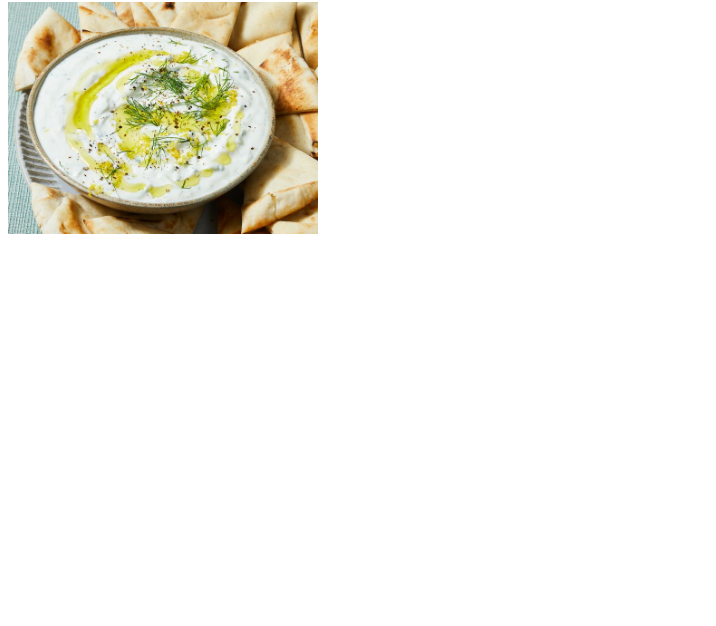
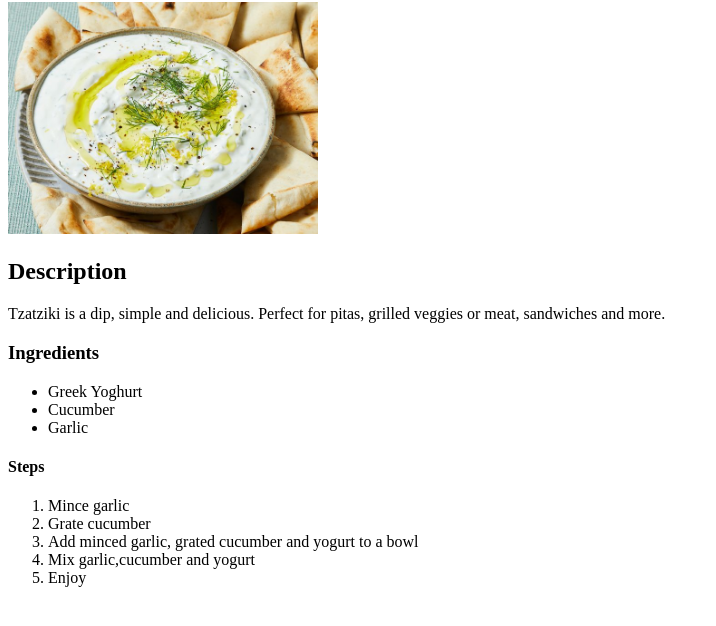
Before and after one commit to CowardlyDog101/odin-recipes, a plain HTML site: page recipes/tzatziki.html in a window 1280 px wide. Shown: the part 104-730 px from the top of the page, without its empty margins (0-716 px from the left). Drawn offline with Linux system fonts and the light colour scheme.

Commit message:
added description, ingredients and steps

```diff
--- a/recipes/tzatziki.html
+++ b/recipes/tzatziki.html
@@ -9,5 +9,21 @@
 <body>
    <h1>Tzatziki</h1>
    <img src="../images/tzatziki.jpg" alt="tzatziki" heigh="310" width="310">
+   <h2>Description</h2>
+   <p>Tzatziki is a dip, simple and delicious. Perfect for pitas, grilled veggies or meat, sandwiches and more.</p>
+   <h3>Ingredients</h3>
+   <ul>
+    <li>Greek Yoghurt</li>
+    <li>Cucumber</li>
+    <li>Garlic</li>
+   </ul>
+   <h4>Steps</h4>
+   <ol>
+    <li>Mince garlic</li>
+    <li>Grate cucumber</li>
+    <li>Add minced garlic, grated cucumber and yogurt to a bowl</li>
+    <li>Mix garlic,cucumber and yogurt</li>
+    <li>Enjoy</li>
+   </ol>
 </body>
 </html>
```
